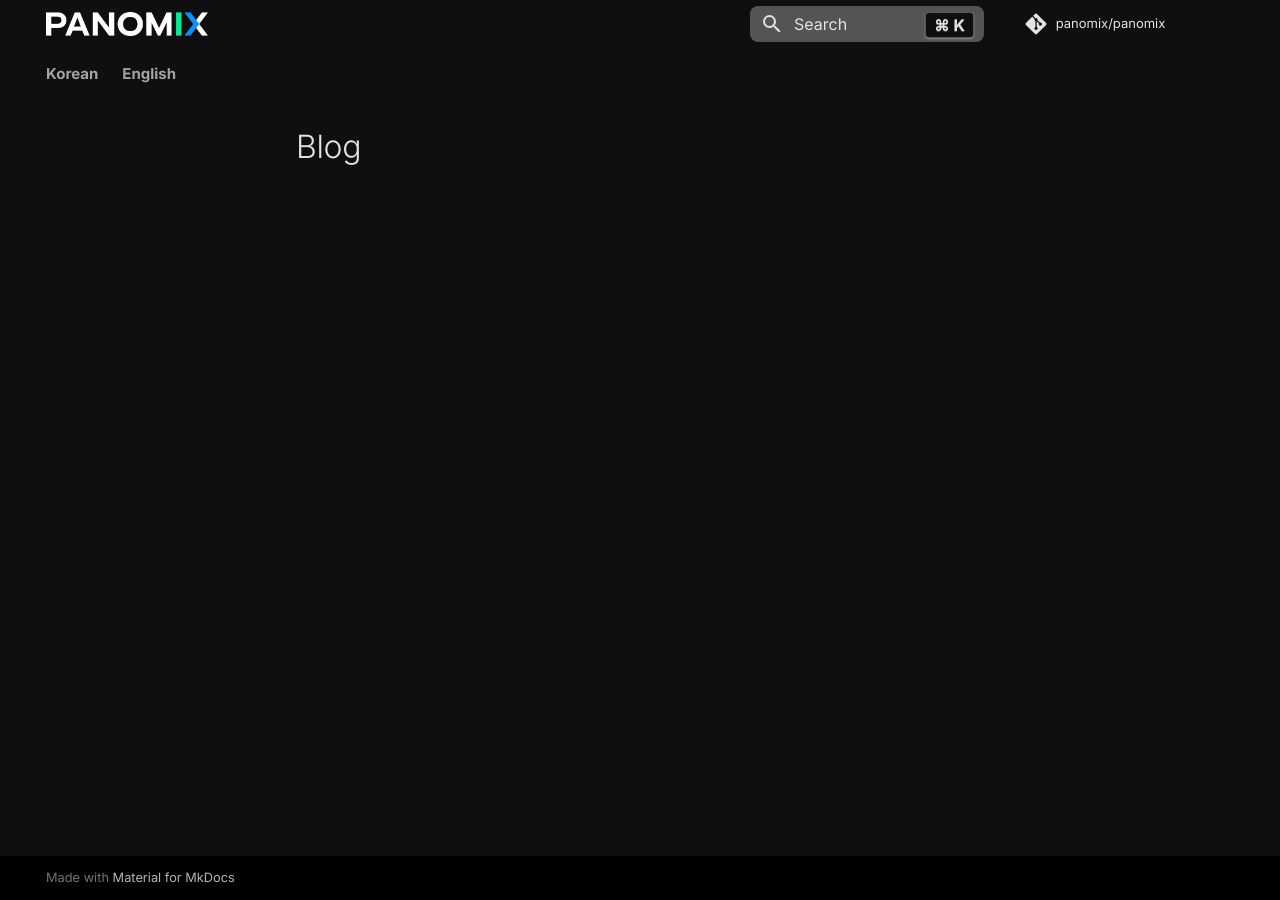
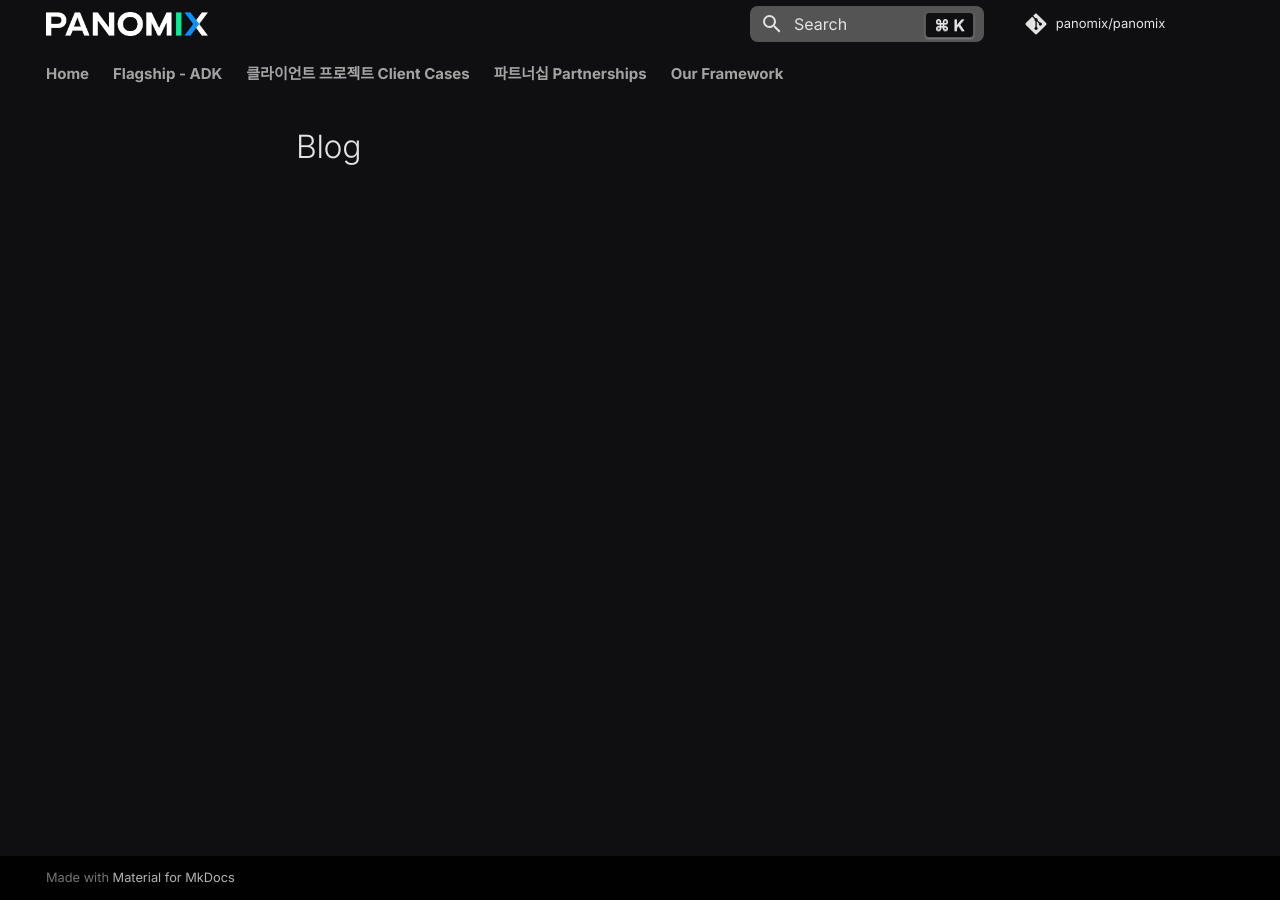
Before and after one commit to panomix/panomix, an MkDocs documentation site: the page built from docs/blog/index.md, in a window 1280 px wide. Built offline with MkDocs 1.6.1 and Material for MkDocs 9.7.7, drawn with Linux system fonts in a browser that asks for light colours; comment, search, counter and statistics services are not loaded; some of the changed lines change nothing that is shown.

Commit message:
Update mkdocs.yml

```diff
--- a/mkdocs.yml
+++ b/mkdocs.yml
@@ -3,35 +3,46 @@ repo_url: https://github.com/panomix/panomix/
 repo_name: panomix/panomix
 strict: true
 nav:
-  - Korean:
-      - Home: index.md
-      - Flagship - ADK : flagship/adk.md
-      - 클라이언트 프로젝트 Client Cases:
-          - 스웬 Swen: clients/news/swen.md
-          - 소셜봇 SocialBot: clients/socialbot/socialbot.md
-          - 뉴스챗 NewsChat: clients/newschat/newschat.md
-          - 반도체 Semiconductor AI Project: clients/factory/factory.md
+  - index.md
+  - Flagship - ADK : flagship/adk.md
+  - 클라이언트 프로젝트 Client Cases:
+      - 스웬 Swen: clients/news/swen.md
+      - 소셜봇 SocialBot: clients/socialbot/socialbot.md
+      - 뉴스챗 NewsChat: clients/newschat/newschat.md
+      - 반도체 Semiconductor AI Project: clients/factory/factory.md
 
-      - 파트너십 Partnerships:
-          - TikTok Marketing Partner: partners/tiktok/overview.md
-          - Botpress Certified Partner: partners/botpress/overview.md
+  - 파트너십 Partnerships:
+      - TikTok Marketing Partner: partners/tiktok/overview.md
+      - Botpress Certified Partner: partners/botpress/overview.md
 
-      - Our Framework: consulting/framework.md
+  - Our Framework: consulting/framework.md
+  # - Consulting:
+  #     - Discover: consulting/discover.md
+  #     - Deliver: consulting/deliver.md
 
-  - English:
-      - Home: en/index.md
-      - Flagship - ADK : en/flagship/adk.md
-      - Client Cases:
-          - Swen: en/clients/news/swen.md
-          - SocialBot: en/clients/socialbot/socialbot.md
-          - NewsChat: en/clients/newschat/newschat.md
-          - Semiconductor AI Project: en/clients/factory/factory.md
-
-      - Partnerships:
-          - TikTok Marketing Partner: en/partners/tiktok/overview.md
-          - Botpress Certified Partner: en/partners/botpress/overview.md
-
-      - Our Framework: en/consulting/framework.md
+  # - In-house Products:
+  #     - ATTN: products/attn.md
+  # - Playbook:
+  #     - Overview: playbook/overview.md
+  #     - Features: playbook/features.md
+  # - Swen AI:
+  #     - Overview: swen/overview.md
+  #     - Features: swen/features.md
+  # - SocialBot:
+  #     - Overview: socialbot/overview.md
+  #     - Features: socialbot/features.md
+  #     - Client Cases: socialbot/clientcases.md
+  # - NewsChat:
+  #     - Overview: newschat/overview.md
+  #     - Features: newschat/features.md
+  #     - Client Cases: newschat/clientcases.md
+  # - Custom Apps:
+  #     - Overview: custom/overview.md
+  #     - Client Cases: custom/clientcases.md
+  # - TikTok Marketing Partner:
+  #     - Overview: tiktok/overview.md
+  # - Botpress Certified Partner:
+  #     - Overview: botpress/overview.md
 
 theme:
   name: material
@@ -58,7 +69,7 @@ theme:
     - navigation.tabs.sticky
     - navigation.sections
     - search.highlight
-  language: en  # default UI language (search, etc.)
+  language: en
 
 extra_css:
   - stylesheets/extra.css
@@ -106,3 +117,11 @@ plugins:
             show_symbol_type_toc: true
             signature_crossrefs: true
             summary: true
+# extra:
+#   alternate:
+#     - name: English
+#       link: /en/
+#       lang: en
+#     - name: 한국어
+#       link: /ko/
+#       lang: ko
```
